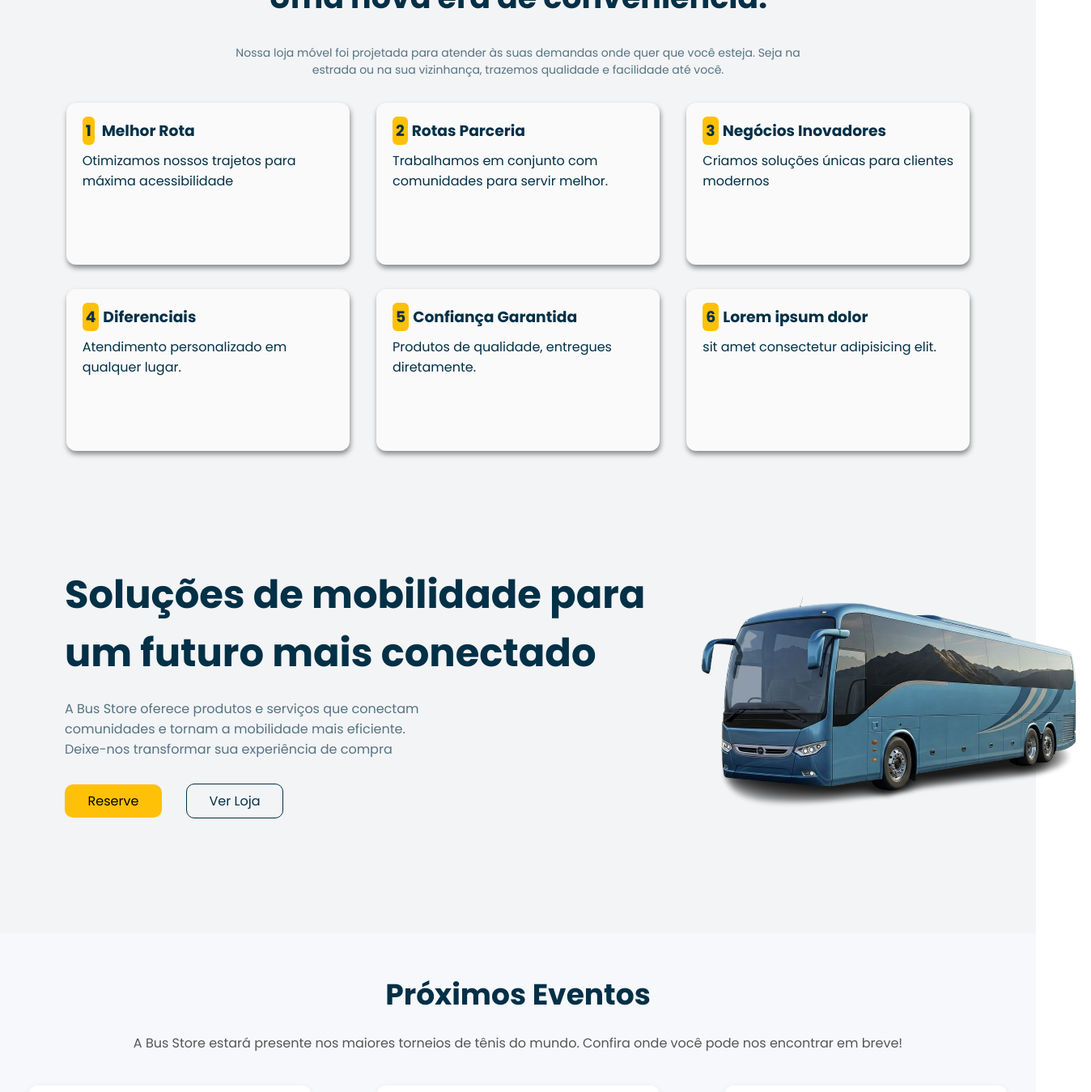
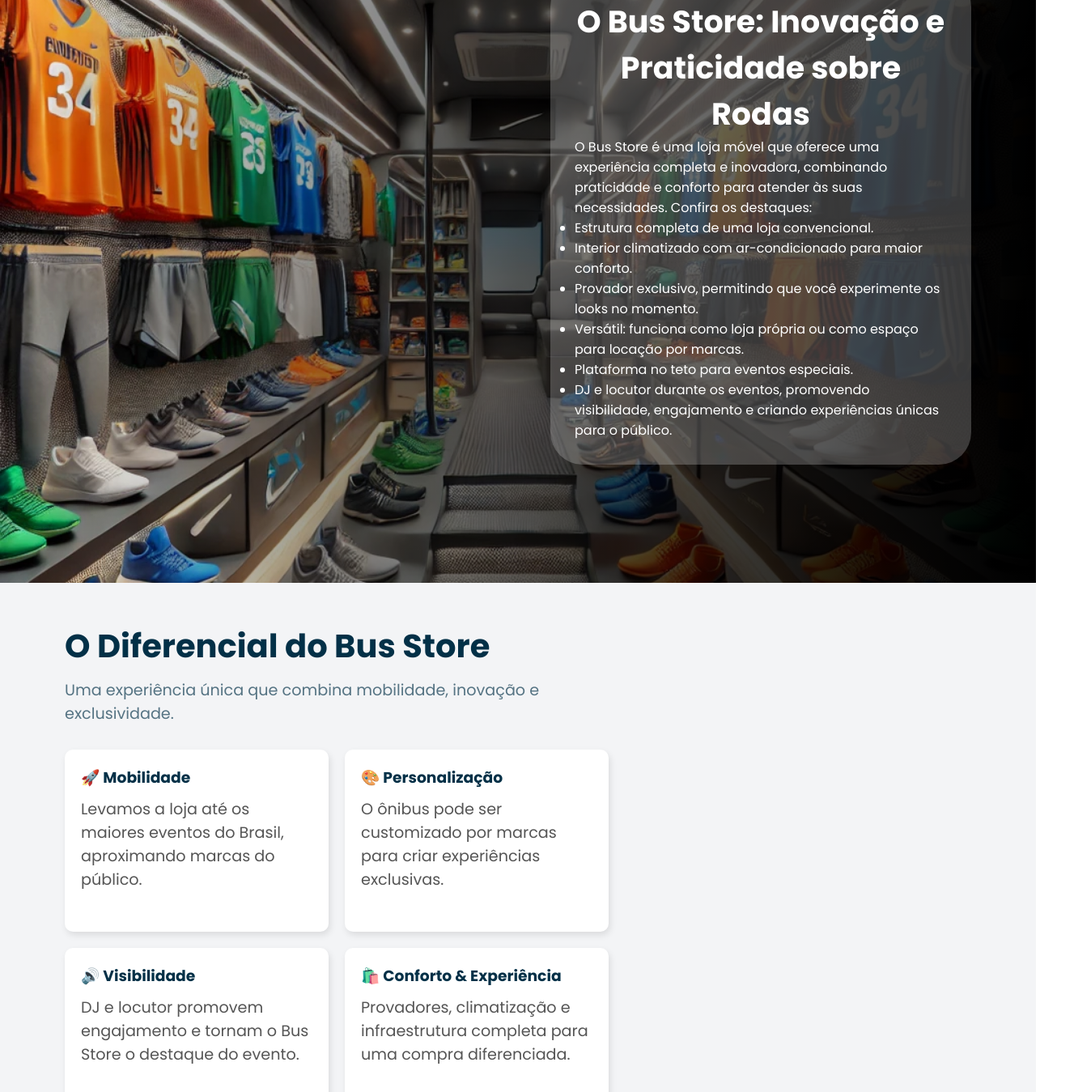
Before and after one commit to t0rk033/busStore, a React (Vite) app: page / in a window 1280 px wide. Shown: the part 680-2029 px from the top of the page at 81% size, 1348 px wide, since content can reach past the window. Built offline with nearby package versions, Linux system fonts and the light colour scheme.

Commit message:
atualização...

```diff
--- a/src/global.css
+++ b/src/global.css
@@ -7,5 +7,6 @@
 }
 :root {
     --white: #fff;
+    --black: #0000;
     --yellowButton: #FFC803;
   }
--- a/src/pages/home/Home.jsx
+++ b/src/pages/home/Home.jsx
@@ -17,57 +17,58 @@ function Home() {
          </div>
        </div>
       </div>
+
+
       <div className={styles.secondSection}>
         <div className={styles.details}>
-          <h2>Uma nova era de conveniência.</h2>
-          <p className={styles.pDetails}>Nossa loja móvel foi projetada para atender às suas demandas onde quer que você esteja. Seja na estrada ou na sua vizinhança, trazemos qualidade e facilidade até você.</p>
-        </div>
-        <div className={styles.cards}>
-          <div className={styles.card}>
+          <h2>O Bus Store: Inovação e Praticidade sobre Rodas</h2>
+          <p>O Bus Store é uma loja móvel que oferece uma experiência completa e inovadora, combinando praticidade e conforto para atender às suas necessidades. Confira os destaques:</p>
 
-            <h3><span>1</span> Melhor Rota</h3>
-            <p>Otimizamos nossos trajetos para máxima acessibilidade</p>
-          </div>
-          <div className={styles.card}>
-
-            <h3><span>2</span>Rotas Parceria</h3>
-            <p>Trabalhamos em conjunto com comunidades para servir melhor.</p>
-          </div>
-          <div className={styles.card}>
-
-            <h3><span>3</span>Negócios Inovadores</h3>
-            <p>Criamos soluções únicas para clientes modernos</p>
-          </div>
-          <div className={styles.card}>
-
-            <h3><span>4</span>Diferenciais</h3>
-            <p>Atendimento personalizado em qualquer lugar.</p>
-          </div>
-          <div className={styles.card}>
-
-            <h3><span>5</span>Confiança Garantida</h3>
-            <p>Produtos de qualidade, entregues diretamente.</p>
-          </div>
-          <div className={styles.card}>
-
-            <h3><span>6</span>Lorem ipsum dolor </h3>
-            <p>sit amet consectetur adipisicing elit.</p>
+          <ul>
+            <li>Estrutura completa de uma loja convencional.</li>
+            <li>Interior climatizado com ar-condicionado para maior conforto.</li>
+            <li>Provador exclusivo, permitindo que você experimente os looks no momento.</li>
+            <li>Versátil: funciona como loja própria ou como espaço para locação por marcas.</li>
+            <li>Plataforma no teto para eventos especiais.</li>
+            <li>DJ e locutor durante os eventos, promovendo visibilidade, engajamento e criando experiências únicas para o público.</li>
+          </ul>
         </div>
 
-        </div>
       </div>
 
       <div className={styles.thirdSection}>
   <div className={styles.thirdSectionContainer}>
-            <h2>Soluções de mobilidade para um futuro mais conectado</h2>
-            <p>A Bus Store oferece produtos e serviços que conectam comunidades e tornam a mobilidade mais eficiente. Deixe-nos transformar sua experiência de compra</p>
+    <h2>O Diferencial do Bus Store</h2>
+    <p>Uma experiência única que combina mobilidade, inovação e exclusividade.</p>
+
+    <div className={styles.thirdFeatures}>
+      <div className={styles.featureCard}>
+        <h3>🚀 Mobilidade</h3>
+        <p>Levamos a loja até os maiores eventos do Brasil, aproximando marcas do público.</p>
+      </div>
+      <div className={styles.featureCard}>
+        <h3>🎨 Personalização</h3>
+        <p>O ônibus pode ser customizado por marcas para criar experiências exclusivas.</p>
+      </div>
+      <div className={styles.featureCard}>
+        <h3>🔊 Visibilidade</h3>
+        <p>DJ e locutor promovem engajamento e tornam o Bus Store o destaque do evento.</p>
+      </div>
+      <div className={styles.featureCard}>
+        <h3>🛍️ Conforto & Experiência</h3>
+        <p>Provadores, climatização e infraestrutura completa para uma compra diferenciada.</p>
+      </div>
+    </div>
+
     <div className={styles.buttons}>
       <button className={styles.reserveButton}>Reserve</button>
       <button className={styles.thirdDetailButton}>Ver Loja</button>
     </div>
   </div>
-          <img src={bus} alt="Imagem de ônibus" />
+
+
 </div>
+
 <div className={styles.eventsSection}>
   <h2>Próximos Eventos</h2>
   <p className={styles.eventsDescription}>
--- a/src/pages/home/Home.module.css
+++ b/src/pages/home/Home.module.css
@@ -53,18 +53,28 @@
 .secondSection{
     padding: 6vh 10vh 0vh 10vh;
     background-color: #F3F4F6;
-    color: #023047;
+    background-repeat: no-repeat;
+    background-size: cover;
+    background-position: left;
+    color: white;
+    background-image: linear-gradient(to left, black, rgba(0, 0, 0, 0.618), rgba(0, 0, 0, 0)),
+    url('../../assets/images/interiorDemo.webp');
+    height: 100vh;
+    display: flex;
+    flex-direction: column;
+   align-items: flex-end;
 }
 .secondSection h2{
     font-size: 38px;
     text-align: center;
 }
 .details{
-    display: flex;
-    flex-direction: column;
-    align-items: center;
     gap: 30px;
     margin-bottom: 30px;
+    width: 65vh;
+    background-color: rgba(255, 255, 255, 0.216);
+    padding: 30px;
+    border-radius: 40px;
 }
 .pDetails{
     text-align: center;
@@ -106,24 +116,66 @@
     border-radius: 6px;
     text-align: center;
 }
-.thirdSection{
+.thirdSection {
     display: flex;
     align-items: center;
-    gap: 6vh;
+    justify-content: space-between;
     padding: 6vh 10vh;
     background-color: #F3F4F6;
+    gap: 5vh;
 }
-.thirdSectionContainer h2{
-    font-size: 6vh;
-    width: 90vh;
+
+.thirdSectionContainer {
+    max-width: 60%;
+}
+
+.thirdSectionContainer h2 {
+    font-size: 5vh;
     color: #023047;
-    margin-bottom: 20px;
+    margin-bottom: 10px;
 }
-.thirdSectionContainer p{
-    width: 55vh;
+
+.thirdSectionContainer p {
+    font-size: 1.2rem;
     color: #023047a7;
     margin-bottom: 30px;
 }
+
+.thirdFeatures {
+    display: grid;
+    grid-template-columns: 1fr 1fr;
+    gap: 20px;
+    margin-bottom: 20px;
+}
+
+.featureCard {
+    background: white;
+    padding: 20px;
+    border-radius: 10px;
+    box-shadow: 2px 4px 8px rgba(0, 0, 0, 0.1);
+    transition: transform 0.3s ease;
+}
+
+.featureCard:hover {
+    transform: translateY(-5px);
+    box-shadow: 0px 8px 16px rgba(0, 0, 0, 0.2);
+}
+
+.featureCard h3 {
+    color: #023047;
+    margin-bottom: 10px;
+}
+
+.featureCard p {
+    color: #555;
+}
+
+.thirdImageContainer {
+    flex: 1;
+}
+
+
+
 .thirdDetailButton {
     background-color: transparent;
     border: 1px solid #023047;
@@ -139,6 +191,13 @@
 .thirdDetailButton:hover {
     background-color: rgba(0, 0, 0, 0.1);
     transform: scale(1.05);
+}
+.listThirdSection{
+    width: 60vh;
+    display: flex;
+    flex-direction: column;
+    gap: 30px;
+    margin-bottom: 20px;
 }
 
 .eventsSection {
--- /dev/null
+++ b/src/pages/login/Login.jsx
@@ -0,0 +1,10 @@
+import React from 'react'
+import styles from './login.module.css'
+function Login() {
+  return (
+    <div>
+    </div>
+  )
+}
+
+export default Login
--- a/src/routes.jsx
+++ b/src/routes.jsx
@@ -2,6 +2,7 @@ import React from 'react'
 import { HashRouter, Route, Routes } from 'react-router-dom'
 import Home from './pages/home/Home'
 import NavBar from './components/NavBar'
+import Login from './pages/login/Login'
 
 function RoutesApp() {
   return (
```
Also changed, not shown: src/components/Footer.jsx (added, +12 -0 lines), src/assets/images/interiorDemo.webp (added), src/components/Footer.module.css (added), src/pages/login/login.module.css (added). Lines whose indentation alone changed are shown as unchanged.
